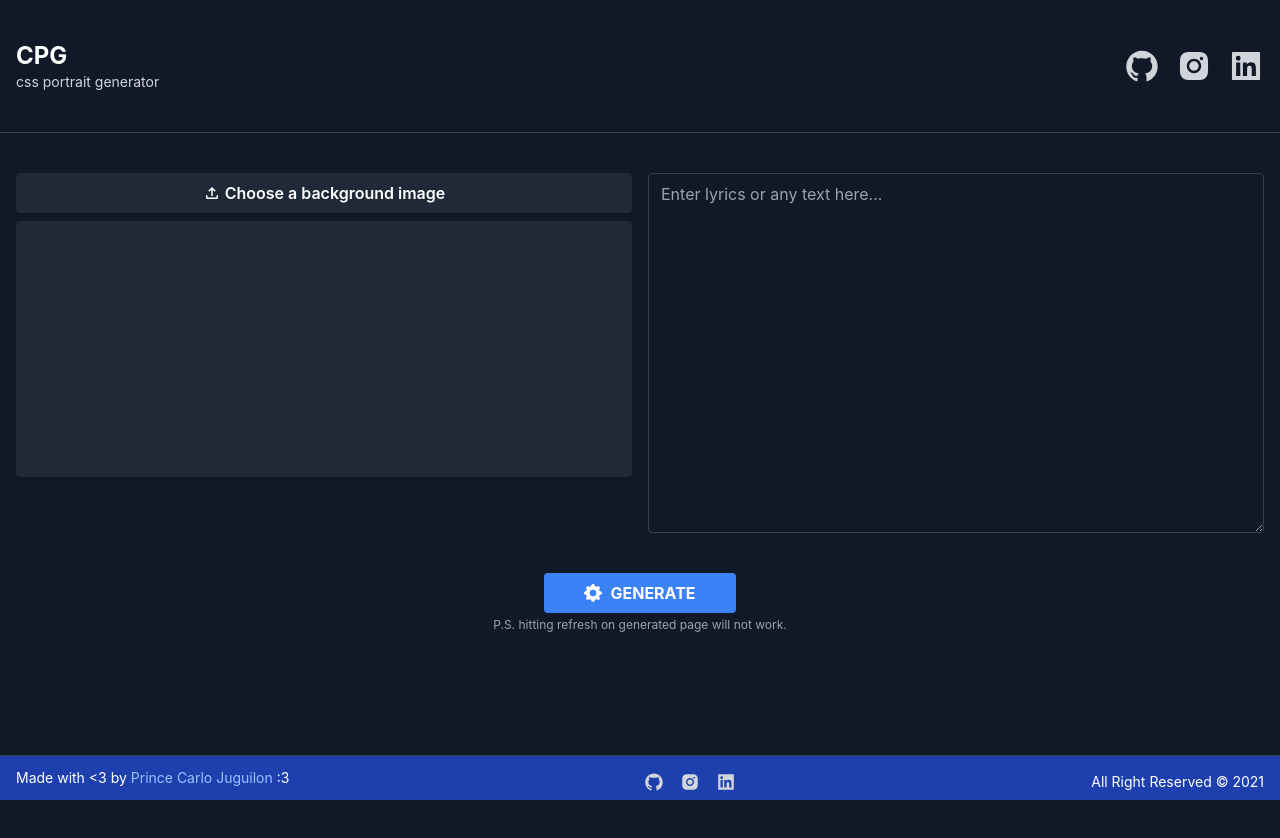
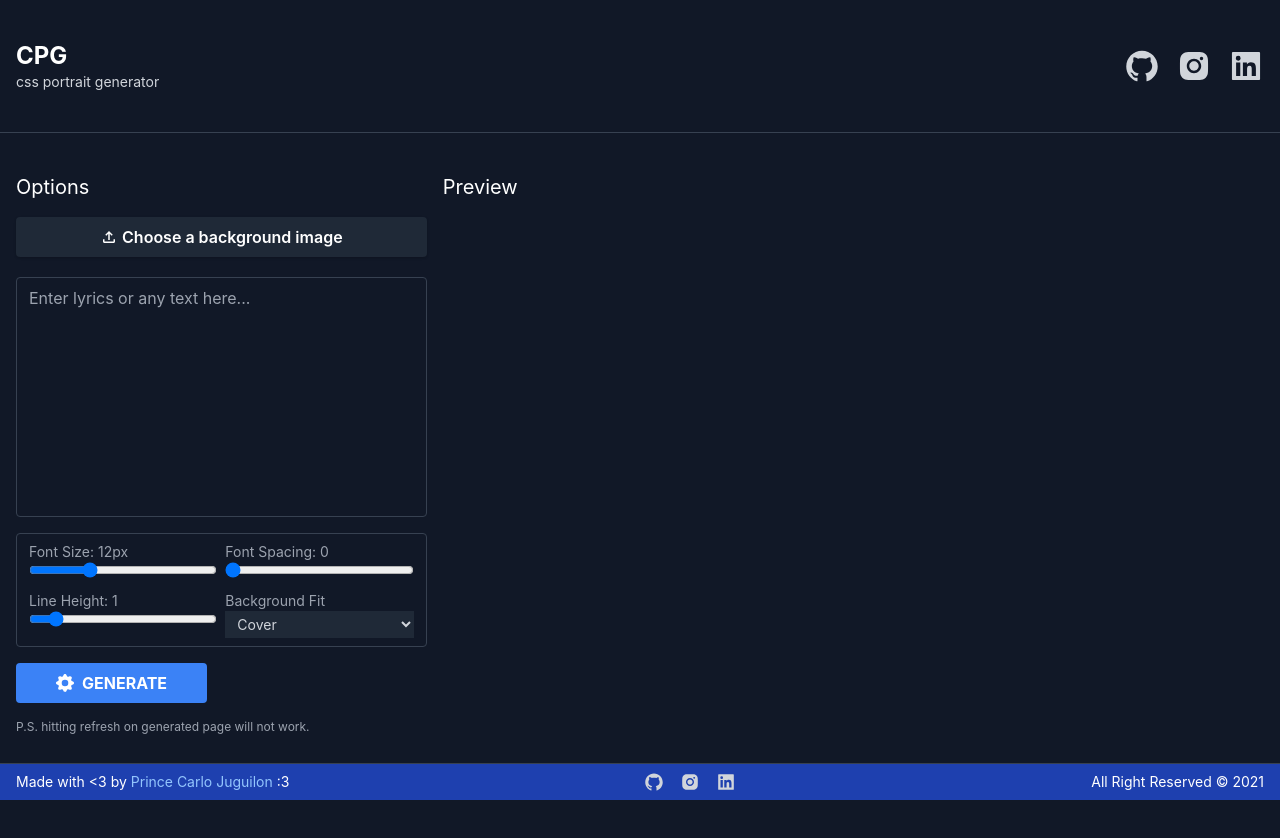
Before and after one commit to princejoogie/css-portrait-gen, a React (Vite) app: page / in a window 1280 px wide. Shown: the top 838 px of the page. Before the commit the page ends 809 px from the top, so only its background shows below. Built offline with nearby package versions, Linux system fonts and the light colour scheme.

Commit message:
new layout

```diff
--- a/src/components/Footer.tsx
+++ b/src/components/Footer.tsx
@@ -6,7 +6,7 @@ import { Container } from "./Container";
 export const Footer: React.FC = () => {
   return (
     <footer className="fixed bottom-0 z-50 w-full bg-blue-800 border-t border-gray-700">
-      <Container className="flex flex-col items-center justify-between py-2 space-y-2 text-sm lg:flex-row lg-space-y-0">
+      <Container className="flex flex-col items-center justify-between py-2 space-y-2 text-sm lg:flex-row lg:space-y-0">
         <p>
           {"Made with <3 by "}
           <a
--- a/src/pages/Generated.tsx
+++ b/src/pages/Generated.tsx
@@ -1,34 +1,12 @@
 import React, { useEffect, useState } from "react";
 import { AiFillGithub, AiFillLinkedin, AiFillInstagram } from "react-icons/ai";
 import { useLocation, useNavigate } from "react-router";
+import { trimText } from "../utils/helpers";
 
 export interface StateProps {
   fileUrl: string;
   text: string;
 }
-
-export const trimText = (text: string) => {
-  const max = 10000;
-  const og = text.split(" ");
-  const oglen = og.length;
-  if (oglen > max) {
-    return og.slice(0, max).join(" ");
-  }
-
-  let i = 0;
-  const words = text.split(" ");
-  let len = words.length;
-
-  while (len < max) {
-    words.push(words[i]);
-    if (i > oglen - 1) i = 0;
-    else i++;
-
-    len++;
-  }
-
-  return words.join(" ");
-};
 
 export const Generated: React.FC = () => {
   const location = useLocation();
--- a/src/pages/Home.tsx
+++ b/src/pages/Home.tsx
@@ -2,18 +2,32 @@ import React, { useState } from "react";
 import { MdOutlineFileUpload } from "react-icons/md";
 import { BsFillGearFill } from "react-icons/bs";
 import { useNavigate } from "react-router";
-import { logEvent } from "firebase/analytics";
 
 import { Footer, Container, Navbar } from "../components";
-import { analytics } from "../utils/database";
-import { AnalyticsEvent } from "../utils/analytics-event";
-import { handleAnalytics } from "../utils/helpers";
+import { defaultText, handleAnalytics, trimText } from "../utils/helpers";
+
+import "./home.css";
 
 export const Home: React.FC = () => {
   const navigate = useNavigate();
   const [file, setFile] = useState<File | null>(null);
   const [text, setText] = useState("");
   const [error, setError] = useState("");
+
+  // Config
+  const [fontSize, setFontSize] = useState(12);
+  const [fontSpacing, setFontSpacing] = useState(0);
+  const [lineHeight, setLineHeight] = useState(1);
+  const [objectFit, setObjectFit] = useState("cover");
+
+  console.log({
+    file,
+    text,
+    fontSize,
+    fontSpacing,
+    lineHeight,
+    objectFit,
+  });
 
   const handleFile = (e: React.ChangeEvent<HTMLInputElement>) => {
     const file = e.target.files?.[0];
@@ -38,15 +52,12 @@ export const Home: React.FC = () => {
 
       <main className="my-10 mb-44">
         <Container>
-          {!!error && (
-            <p className="w-full pb-6 text-sm text-center text-red-500">
-              {error}
-            </p>
-          )}
-        </Container>
+          <div className="flex flex-col space-x-0 space-y-4 lg:space-x-4 lg:space-y-0 lg:flex-row">
+            {/* Config */}
+            <div className="flex flex-col flex-1 space-y-4">
+              <h3 className="text-xl">Options</h3>
 
-        <Container className="flex flex-col space-y-4 lg:flex-row lg:space-y-0 lg:space-x-4">
-          <div className="flex flex-col flex-1 w-full space-y-2">
+              <div>
                 <label className="cursor-pointer">
                   <input
                     onChange={handleFile}
@@ -62,18 +73,12 @@ export const Home: React.FC = () => {
                   </p>
                 </label>
 
-            {file ? (
-              <img
-                src={URL.createObjectURL(file)}
-                alt="image_preview"
-                className="object-contain w-full bg-gray-800 h-80"
-              />
-            ) : (
-              <div className="w-full h-64 bg-gray-800 rounded" />
-            )}
+                {/* TODO: Remove */}
+                <span className="block mt-1 text-xs text-gray-400">
+                  {file?.name}
+                </span>
               </div>
 
-          <div className="flex-1">
               <textarea
                 value={text}
                 onChange={(e) => {
@@ -81,15 +86,72 @@ export const Home: React.FC = () => {
                   if (!!error) setError("");
                 }}
                 placeholder="Enter lyrics or any text here..."
-              className="w-full h-full px-3 py-2 text-white bg-transparent border border-gray-700 rounded"
+                className="w-full px-3 py-2 text-white bg-transparent border border-gray-700 rounded outline-none resize-none h-60 hover:border-blue-500"
                 name="input_text"
                 id="input_text"
-              rows={14}
-            ></textarea>
+              />
+
+              <form className="grid w-full grid-cols-2 gap-2 px-3 py-2 text-sm text-gray-400 border border-gray-700 rounded hover:border-blue-500">
+                <div>
+                  <label htmlFor="font_size">Font Size: {fontSize}px</label>
+                  <input
+                    className="w-full"
+                    type="range"
+                    min={4}
+                    step={1}
+                    max={30}
+                    value={fontSize}
+                    onChange={(e) => setFontSize(parseInt(e.target.value))}
+                    name="font_size"
+                    id="font_size"
+                  />
                 </div>
-        </Container>
 
-        <Container className="flex flex-col items-center justify-center mt-10">
+                <div>
+                  <label htmlFor="font_spacing">
+                    Font Spacing: {fontSpacing}
+                  </label>
+                  <input
+                    className="w-full"
+                    type="range"
+                    min={0}
+                    step={1}
+                    max={20}
+                    value={fontSpacing}
+                    onChange={(e) => setFontSpacing(parseInt(e.target.value))}
+                    name="font_spacing"
+                    id="font_spacing"
+                  />
+                </div>
+
+                <div>
+                  <label htmlFor="line_height">Line Height: {lineHeight}</label>
+                  <input
+                    className="w-full"
+                    type="range"
+                    min={0.5}
+                    step={0.01}
+                    max={5}
+                    value={lineHeight}
+                    onChange={(e) => setLineHeight(parseInt(e.target.value))}
+                    name="line-height"
+                    id="line_height"
+                  />
+                </div>
+
+                <div>
+                  <label htmlFor="object_fit block">Background Fit</label>
+                  <select
+                    name="object_fit"
+                    id="object_fit"
+                    className="w-full px-2 py-1 text-gray-300 bg-gray-800"
+                  >
+                    <option value="cover">Cover</option>
+                    <option value="contain">Contain</option>
+                  </select>
+                </div>
+              </form>
+
               <button
                 onClick={generate}
                 className="flex items-center justify-center w-full px-10 py-2 space-x-2 font-bold uppercase transition-opacity duration-150 bg-blue-500 rounded lg:w-min hover:opacity-70"
@@ -97,10 +159,43 @@ export const Home: React.FC = () => {
                 <BsFillGearFill className="text-lg" />
                 <span>Generate</span>
               </button>
+              {!!error && (
+                <span className="w-full mt-2 text-sm text-center text-red-500">
+                  {error}
+                </span>
+              )}
               <span className="mt-1 text-xs text-gray-400">
                 P.S. hitting refresh on generated page will not work.
               </span>
+            </div>
+
+            <hr className="block border-gray-700 lg:hidden" />
+
+            {/* Preview */}
+            <div className="lg:flex-[2] relative flex flex-col space-y-4">
+              <h3 className="text-xl">Preview</h3>
+
+              <div
+                style={{
+                  fontSize: fontSize,
+                  lineHeight: lineHeight,
+                  letterSpacing: fontSpacing,
+                  backgroundImage: file
+                    ? `url(${URL.createObjectURL(file)})`
+                    : "",
+                  backgroundRepeat: "no-repeat",
+                  backgroundPosition: "center",
+                  backgroundSize: "cover",
+                }}
+                className="after:bg-gray-900 clip-text clip-text_one"
+              >
+                {trimText(!!text ? text : defaultText)}
+              </div>
+            </div>
+          </div>
         </Container>
+
+        <Container className="flex flex-col items-center justify-center mt-10"></Container>
       </main>
 
       <Footer />
--- /dev/null
+++ b/src/pages/home.css
@@ -0,0 +1,34 @@
+.clip-text {
+  position: relative;
+  display: inline-block;
+  background-clip: text;
+  -webkit-background-clip: text;
+  -webkit-text-fill-color: transparent;
+  text-align: justify;
+}
+
+.clip-text:before,
+.clip-text:after {
+  position: absolute;
+  content: "";
+}
+
+/* Background */
+.clip-text:before {
+  z-index: -2;
+  top: 0;
+  right: 0;
+  bottom: 0;
+  left: 0;
+  background-image: inherit;
+}
+
+/* Text Background */
+.clip-text:after {
+  position: absolute;
+  z-index: -1;
+  top: 0;
+  right: 0;
+  bottom: 0;
+  left: 0;
+}
--- a/src/utils/helpers.ts
+++ b/src/utils/helpers.ts
@@ -11,3 +11,72 @@ export const handleAnalytics = (
 ): void => {
   logEvent(analytics, event, eventParams, options);
 };
+
+export const trimText = (text: string) => {
+  const max = 5000;
+  const og = text.split(" ");
+  const oglen = og.length;
+  if (oglen > max) {
+    return og.slice(0, max).join(" ");
+  }
+
+  let i = 0;
+  const words = text.split(" ");
+  let len = words.length;
+
+  while (len < max) {
+    words.push(words[i]);
+    if (i > oglen - 1) i = 0;
+    else i++;
+
+    len++;
+  }
+
+  return words.join(" ");
+};
+
+export const defaultText = `
+Aking sinta, ano ba'ng mayro'n sa iyo?
+'Pag nakikita ka na, bumabagal ang mundo
+'Pag ngumingiti ka, para bang may iba
+'Pag tumitingin sa 'kin, mapupungay mong mga mata
+Wala akong takas sa nakakalunod mong ganda, ha
+Halika nga (ha, ha, ha)
+Tingnan mo lang ang aking mga mata
+'Wag kang titingin na sa iba
+Akin ka na, wala nang iba (ha, ha, ha)
+Andito 'ko hanggang sa 'ting pagtanda
+Mamahalin kita basta't 'pag nahulog
+Nakahawak ako, 'wag ka lang bibitaw
+Habang-buhay na ako'y iyo
+Wala nang ibang nakagawa sa 'kin nang ganito
+Kundi ikaw, nag-iisang diyosa ng buhay ko
+'Wag ka nang matakot, 'wag kang mangamba
+Andito ako 'pag ika'y mag-isa
+Wala akong takas sa nakakalunod mong ganda, ha
+Halika nga (ha, ha, ha)
+Tingnan mo lang ang aking mga mata
+'Wag kang titingin na sa iba
+Akin ka na, wala nang iba (ha, ha, ha)
+Andito 'ko hanggang sa 'ting pagtanda
+Mamahalin kita basta't pag nahulog
+Nakahawak ako, 'wag ka lang bibitaw
+Habang-buhay na ako'y iyo
+Kahit ang likod mo'y kubang-kuba na
+Kahit ang ulo mo'y puro uban na
+Isasayaw ka hanggang sa pikit na ang ating mga mata (ha, ha, ha)
+Wala naman na 'kong hiling pa
+Basta't kasama ka, habang-buhay na kuntento ako
+Basta't ikaw lang kasama, ikaw kasama ko
+Aking sinta, ano ba'ng mayro'n sa iyo?
+'Pag nakikita ka na, bumabagal ang mundo
+Tingnan mo lang ang aking mga mata
+'Wag kang titingin na sa iba
+Akin ka na, wala nang iba (ha, ha, ha)
+Andito 'ko hanggang sa 'ting pagtanda
+Mamahalin kita basta't 'pag nahulog
+Nakahawak ako, 'wag ka lang bibitaw
+Habang-buhay na ako'y iyo
+Tingnan mo lang ang aking mga mata
+'Wag kang titingin na sa iba
+Akin ka na, wala nang iba`;
```
Lines whose indentation alone changed are shown as unchanged.
